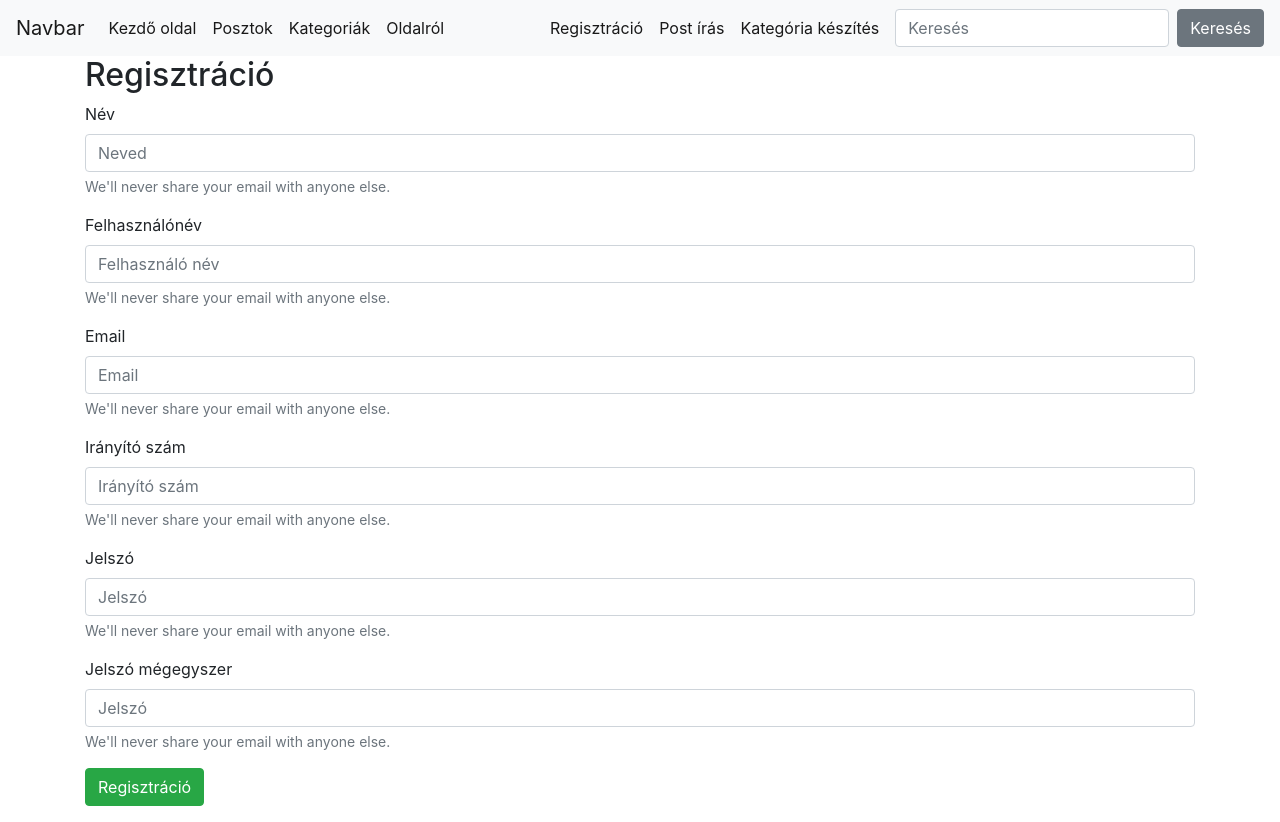
After one commit to momszx/Web3, a CodeIgniter app: page /Web3/users/register in a window 1280 px wide. The commit adds this page. Run offline with CodeIgniter, Linux system fonts and the light colour scheme; some libraries are stand-ins or nearby versions.

Commit message:
Regisztráció, értesítések, email illetve user használt e megírva és jó

```diff
--- a/application/config/autoload.php
+++ b/application/config/autoload.php
@@ -58,7 +58,7 @@ $autoload['packages'] = array();
 |
 |	$autoload['libraries'] = array('user_agent' => 'ua');
 */
-$autoload['libraries'] = array('form_validation');
+$autoload['libraries'] = array('form_validation','session');
 
 /*
 | -------------------------------------------------------------------
@@ -132,4 +132,4 @@ $autoload['language'] = array();
 |
 |	$autoload['model'] = array('first_model' => 'first');
 */
-$autoload['model'] = array('post_model','category_model','comment_model');
+$autoload['model'] = array('post_model','category_model','comment_model','user_model');
--- a/application/controllers/Categories.php
+++ b/application/controllers/Categories.php
@@ -16,6 +16,7 @@
 				$this->load->view('templates/footer');
 			}else{
 				$this->category_model->create_category();
+				$this->session->set_flashData('category_created','Sikeresen kategória létrehozás');
 				redirect('categories');
 			}
 		}
--- a/application/controllers/Posts.php
+++ b/application/controllers/Posts.php
@@ -50,11 +50,13 @@ class Posts extends CI_Controller{
 			}
 
 			$this->post_model->create_post($post_image);
+			$this->session->set_flashData('post_created','Sikeresen postoltál');
 			redirect('posts');
 		}
 	}
 	public function delete($id){
 		$this->post_model->delete_post($id);
+		$this->session->set_flashData('post_delete','Post törölve');
 		redirect('posts');
 	}
 	public  function edit($slug){
@@ -72,6 +74,7 @@ class Posts extends CI_Controller{
 	}
 	public  function  update(){
 		$this->post_model->update_post();
+		$this->session->set_flashData('post_updated','Sikeresen frissiteted a postot');
 		redirect('posts');
 	}
 }
--- /dev/null
+++ b/application/controllers/Users.php
@@ -0,0 +1,40 @@
+<?php
+
+
+class Users extends CI_Controller
+{
+	public  function register(){
+		$data['title']='Regisztráció';
+		$this->form_validation->set_rules('name','Name','required');
+		$this->form_validation->set_rules('username','Username','required|callback_check_username_exists');
+		$this->form_validation->set_rules('email','Email','required|callback_check_email_exists');
+		$this->form_validation->set_rules('password','Password','required');
+		$this->form_validation->set_rules('password2','Confirm Password','matches[password]');
+		if($this->form_validation->run()==FALSE){
+			$this->load->view('templates/header');
+			$this->load->view('users/register',$data);
+			$this->load->view('templates/footer');
+		}else{
+			$enc_password=md5($this->input->post('password'));
+			$this->user_model->register($enc_password);
+			$this->session->set_flashData('user_registered','Sikeres Registráció');
+			redirect('posts');
+		}
+	}
+	 public function check_username_exists($username){
+		$this->form_validation->set_message('check_username_exists','Ez a felhasználó már létezik válasz másikat');
+		if($this->user_model->check_username_exists($username)){
+			return true;
+		}else{
+			return false;
+		}
+	}
+	public function check_email_exists($email){
+		$this->form_validation->set_message('check_email_exists', 'Ezt az email címet már valaki használja');
+		if($this->user_model->check_email_exists($email)){
+			return true;
+		} else {
+			return false;
+		}
+	}
+}
--- /dev/null
+++ b/application/models/User_model.php
@@ -0,0 +1,32 @@
+<?php
+
+
+class User_model extends CI_Model
+{
+ public  function register($enc_password){
+		$data =array(
+			'name'=>$this->input->post('name'),
+			'email'=>$this->input->post('email'),
+			'username'=>$this->input->post('username'),
+			'password'=>$enc_password,
+			'zipcode'=>$this->input->post('zipcode')
+		);
+		return $this->db->insert('users',$data);
+ }
+ public  function  check_username_exists($username){
+ 	$query=$this->db->get_where('users',array('username'=>$username));
+ 	if(empty($query->row_array())){
+ 		return true;
+	} else{
+ 		return  false;
+	}
+ }
+	public function check_email_exists($email){
+		$query = $this->db->get_where('users', array('email' => $email));
+		if(empty($query->row_array())){
+			return true;
+		} else {
+			return false;
+		}
+	}
+}
--- a/application/views/templates/header.php
+++ b/application/views/templates/header.php
@@ -31,6 +31,9 @@
 			</ul>
 			<ul class="navbar-nav mr-sm-2">
 				<li class="nav-item active">
+					<a class="nav-link" href="<?php echo base_url(); ?>users/register">Regisztráció</a>
+				</li>
+				<li class="nav-item active">
 					<a class="nav-link" href="<?php echo base_url(); ?>posts/create">Post írás</a>
 				</li>
 				<li class="nav-item active">
@@ -44,3 +47,22 @@
 		</div>
 	</nav>
 	<div class="container">
+		<?php if($this->session->flashdata('user_registered')): ?>
+			<?php echo '<p class="alert alert-dismissible alert-success">'.$this->session->flashdata('user_registered').'</p>'; ?>
+		<?php endif; ?>
+
+		<?php if($this->session->flashdata('post_created')): ?>
+			<?php echo '<p class="alert alert-dismissible alert-success">'.$this->session->flashdata('post_created').'</p>'; ?>
+		<?php endif; ?>
+
+		<?php if($this->session->flashdata('category_created')): ?>
+			<?php echo '<p class="alert alert-dismissible alert-success">'.$this->session->flashdata('category_created').'</p>'; ?>
+		<?php endif; ?>
+
+		<?php if($this->session->flashdata('post_updated')): ?>
+			<?php echo '<p class="alert alert-dismissible alert-warning">'.$this->session->flashdata('post_updated').'</p>'; ?>
+		<?php endif; ?>
+
+		<?php if($this->session->flashdata('post_delete')): ?>
+			<?php echo '<p class="alert alert-dismissible alert-danger">'.$this->session->flashdata('post_delete').'</p>'; ?>
+		<?php endif; ?>
--- /dev/null
+++ b/application/views/users/register.php
@@ -0,0 +1,35 @@
+<h2><?= $title; ?></h2>
+<?php echo  validation_errors();?>
+<?php echo  form_open('users/register'); ?>
+<div class="form-group">
+	<label>Név</label>
+	<input type="text" class="form-control" placeholder="Neved" name="name">
+	<small  class="form-text text-muted">We'll never share your email with anyone else.</small>
+</div>
+<div class="form-group">
+	<label>Felhasználónév</label>
+	<input type="text" class="form-control" placeholder="Felhasználó név" name="username">
+	<small class="form-text text-muted">We'll never share your email with anyone else.</small>
+</div>
+<div class="form-group">
+	<label>Email</label>
+	<input type="email" class="form-control" placeholder="Email" name="email">
+	<small class="form-text text-muted">We'll never share your email with anyone else.</small>
+</div>
+<div class="form-group">
+	<label>Irányító szám</label>
+	<input type="text" class="form-control" placeholder="Irányító szám" name="zipcode">
+	<small class="form-text text-muted">We'll never share your email with anyone else.</small>
+</div>
+<div class="form-group">
+	<label>Jelszó</label>
+	<input type="password" class="form-control" placeholder="Jelszó" name="password">
+	<small class="form-text text-muted">We'll never share your email with anyone else.</small>
+</div>
+<div class="form-group">
+	<label>Jelszó mégegyszer</label>
+	<input type="password" class="form-control" placeholder="Jelszó" name="password2">
+	<small class="form-text text-muted">We'll never share your email with anyone else.</small>
+</div>
+<button type="submit" class="btn btn-success">Regisztráció</button>
+<?php echo  form_close(); ?>
--- a/composer.json
+++ b/composer.json
@@ -11,7 +11,7 @@
 		"source": "https://github.com/bcit-ci/CodeIgniter"
 	},
 	"require": {
-		"php": ">=5.3.7"
+		"php": ">=5.5"
 	},
 	"suggest": {
 		"paragonie/random_compat": "Provides better randomness in PHP 5.x"
```
